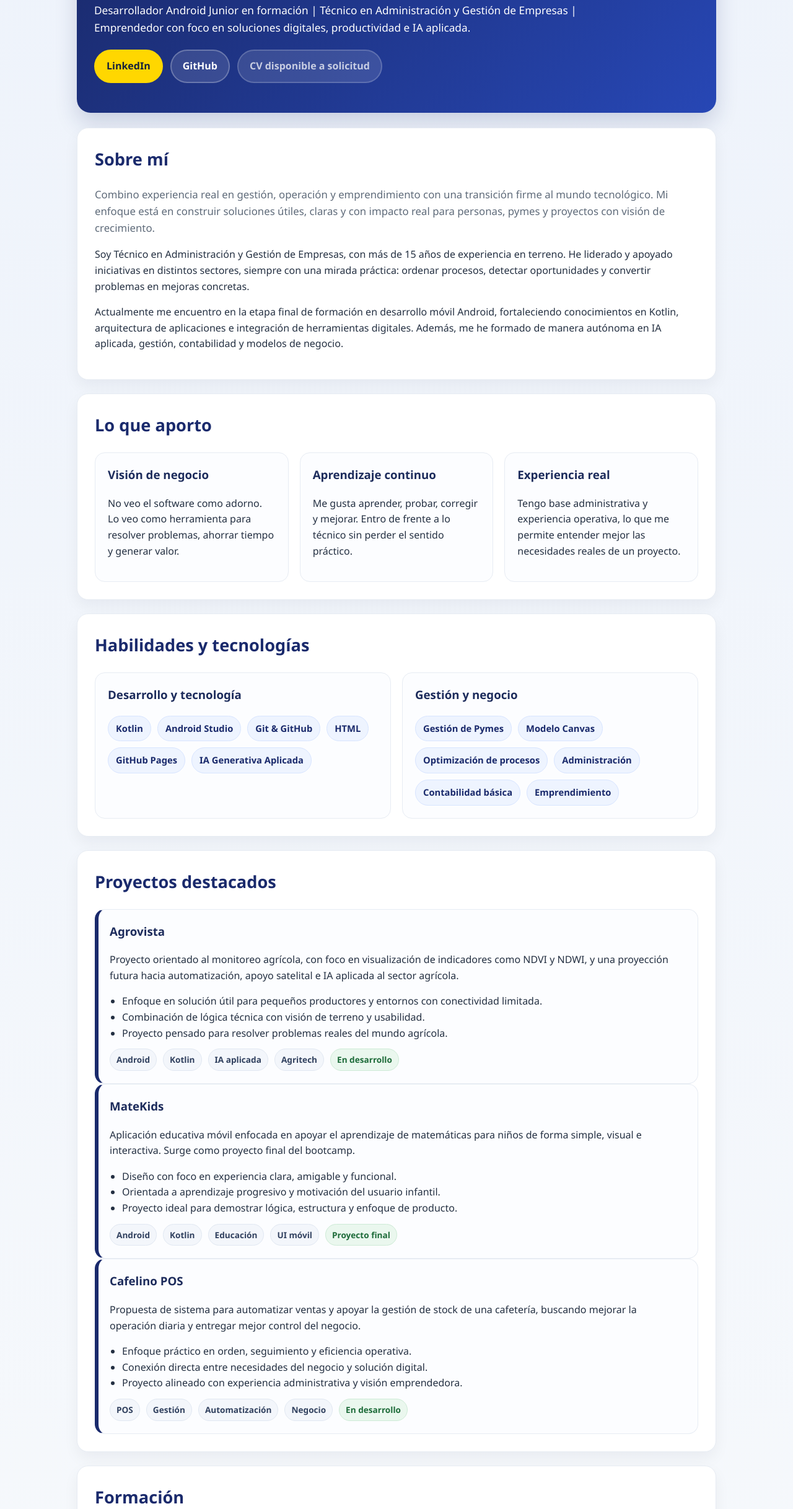
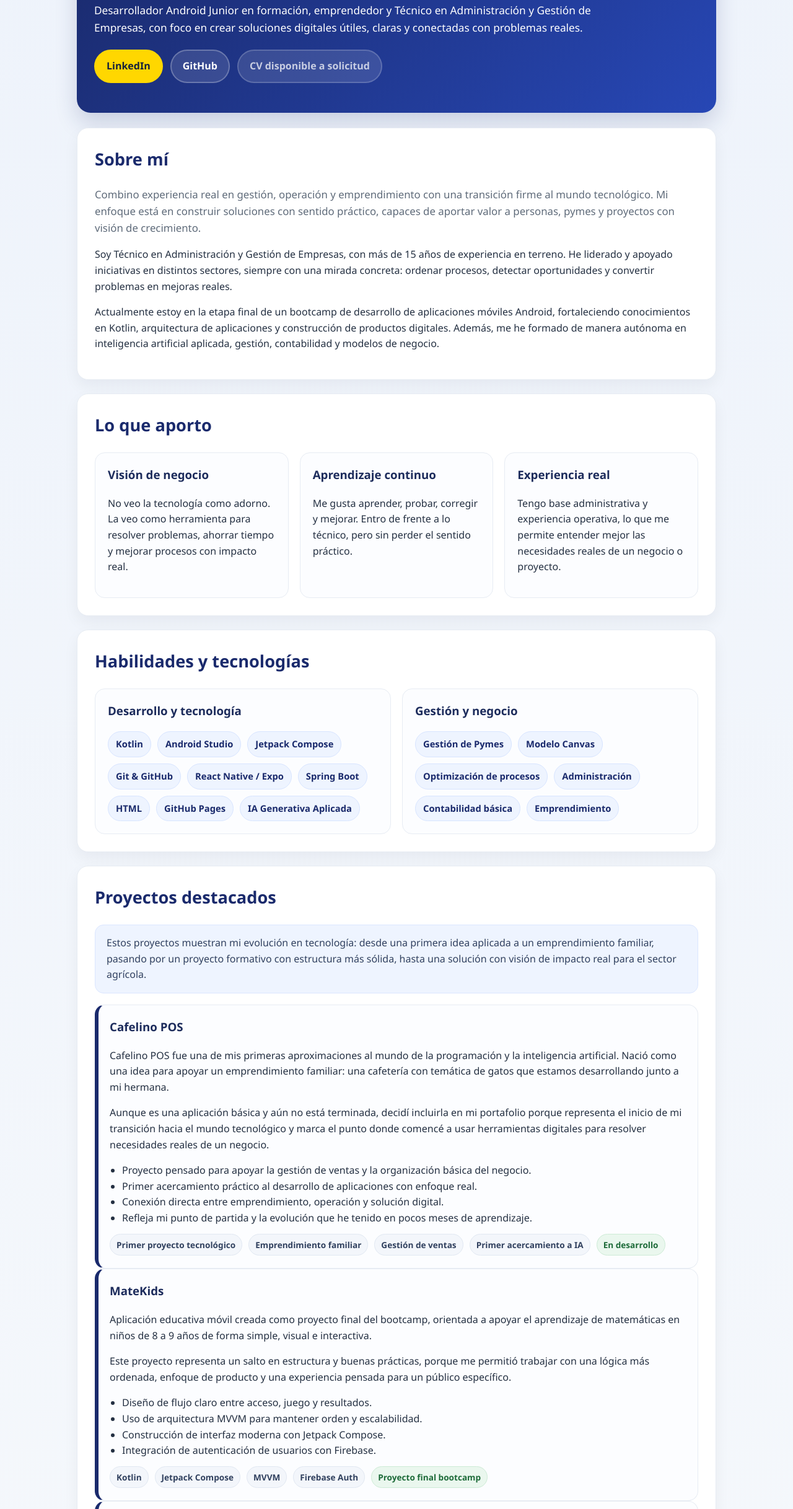
Before and after one commit to cristiantorr79-lab/portafolio-digital, a plain HTML site: page index.html in a window 1280 px wide. Shown: the part 185-2620 px from the top of the page at 62% size. Drawn offline with Linux system fonts and the light colour scheme.

Commit message:
Actualiza narrativa de proyectos del portafolio

```diff
--- a/index.html
+++ b/index.html
@@ -18,6 +18,8 @@
             --muted: #5f6b7a;
             --border: #e7ecf3;
             --success: #eaf7ee;
+            --info: #eef4ff;
+            --warning: #fff8dd;
         }
 
         * {
@@ -60,7 +62,7 @@
         .hero p {
             margin: 0;
             font-size: 1.08rem;
-            max-width: 820px;
+            max-width: 860px;
         }
 
         .hero-actions,
@@ -193,6 +195,15 @@
             font-weight: 700;
         }
 
+        .project-intro {
+            background: var(--info);
+            border: 1px solid #dbe6ff;
+            border-radius: 14px;
+            padding: 16px 18px;
+            margin-bottom: 18px;
+            color: #31415f;
+        }
+
         .project {
             border-left: 6px solid var(--primary);
             padding-left: 18px;
@@ -220,6 +231,14 @@
             background: var(--success);
             color: #1d6b39;
             border: 1px solid #cdebd6;
+        }
+
+        .journey {
+            background: var(--warning);
+            border: 1px dashed #e5c700;
+            border-radius: 14px;
+            padding: 16px 18px;
+            margin-top: 14px;
         }
 
         ul {
@@ -274,8 +293,8 @@
         <header class="hero">
             <h1>Cristian Torres Ojeda</h1>
             <p>
-                Desarrollador Android Junior en formación | Técnico en Administración y Gestión de Empresas |
-                Emprendedor con foco en soluciones digitales, productividad e IA aplicada.
+                Desarrollador Android Junior en formación, emprendedor y Técnico en Administración y Gestión de
+                Empresas, con foco en crear soluciones digitales útiles, claras y conectadas con problemas reales.
             </p>
 
             <div class="hero-actions">
@@ -291,22 +310,19 @@
             <h2>Sobre mí</h2>
             <p class="lead">
                 Combino experiencia real en gestión, operación y emprendimiento con una transición firme al mundo
-                tecnológico.
-                Mi enfoque está en construir soluciones útiles, claras y con impacto real para personas, pymes y
-                proyectos con visión de crecimiento.
+                tecnológico. Mi enfoque está en construir soluciones con sentido práctico, capaces de aportar valor a
+                personas, pymes y proyectos con visión de crecimiento.
             </p>
             <p>
                 Soy Técnico en Administración y Gestión de Empresas, con más de 15 años de experiencia en terreno.
-                He liderado y apoyado iniciativas en distintos sectores, siempre con una mirada práctica: ordenar
-                procesos,
-                detectar oportunidades y convertir problemas en mejoras concretas.
+                He liderado y apoyado iniciativas en distintos sectores, siempre con una mirada concreta: ordenar
+                procesos, detectar oportunidades y convertir problemas en mejoras reales.
             </p>
             <p>
-                Actualmente me encuentro en la etapa final de formación en desarrollo móvil Android, fortaleciendo
-                conocimientos en Kotlin,
-                arquitectura de aplicaciones e integración de herramientas digitales. Además, me he formado de manera
-                autónoma en IA aplicada,
-                gestión, contabilidad y modelos de negocio.
+                Actualmente estoy en la etapa final de un bootcamp de desarrollo de aplicaciones móviles Android,
+                fortaleciendo conocimientos en Kotlin, arquitectura de aplicaciones y construcción de productos
+                digitales. Además, me he formado de manera autónoma en inteligencia artificial aplicada, gestión,
+                contabilidad y modelos de negocio.
             </p>
         </section>
 
@@ -315,18 +331,18 @@
             <div class="grid grid-3">
                 <article class="card">
                     <h3>Visión de negocio</h3>
-                    <p>No veo el software como adorno. Lo veo como herramienta para resolver problemas, ahorrar tiempo y
-                        generar valor.</p>
+                    <p>No veo la tecnología como adorno. La veo como herramienta para resolver problemas, ahorrar tiempo
+                        y mejorar procesos con impacto real.</p>
                 </article>
                 <article class="card">
                     <h3>Aprendizaje continuo</h3>
-                    <p>Me gusta aprender, probar, corregir y mejorar. Entro de frente a lo técnico sin perder el sentido
-                        práctico.</p>
+                    <p>Me gusta aprender, probar, corregir y mejorar. Entro de frente a lo técnico, pero sin perder el
+                        sentido práctico.</p>
                 </article>
                 <article class="card">
                     <h3>Experiencia real</h3>
                     <p>Tengo base administrativa y experiencia operativa, lo que me permite entender mejor las
-                        necesidades reales de un proyecto.</p>
+                        necesidades reales de un negocio o proyecto.</p>
                 </article>
             </div>
         </section>
@@ -339,7 +355,10 @@
                     <div class="badge-wrap">
                         <span class="badge">Kotlin</span>
                         <span class="badge">Android Studio</span>
-                        <span class="badge">Git & GitHub</span>
+                        <span class="badge">Jetpack Compose</span>
+                        <span class="badge">Git &amp; GitHub</span>
+                        <span class="badge">React Native / Expo</span>
+                        <span class="badge">Spring Boot</span>
                         <span class="badge">HTML</span>
                         <span class="badge">GitHub Pages</span>
                         <span class="badge">IA Generativa Aplicada</span>
@@ -361,23 +380,35 @@
 
         <section id="proyectos">
             <h2>Proyectos destacados</h2>
+            <div class="project-intro">
+                Estos proyectos muestran mi evolución en tecnología: desde una primera idea aplicada a un
+                emprendimiento familiar, pasando por un proyecto formativo con estructura más sólida, hasta una
+                solución con visión de impacto real para el sector agrícola.
+            </div>
 
             <article class="project card">
-                <h3>Agrovista</h3>
+                <h3>Cafelino POS</h3>
                 <p>
-                    Proyecto orientado al monitoreo agrícola, con foco en visualización de indicadores como NDVI y NDWI,
-                    y una proyección futura hacia automatización, apoyo satelital e IA aplicada al sector agrícola.
+                    Cafelino POS fue una de mis primeras aproximaciones al mundo de la programación y la inteligencia
+                    artificial. Nació como una idea para apoyar un emprendimiento familiar: una cafetería con temática
+                    de gatos que estamos desarrollando junto a mi hermana.
+                </p>
+                <p>
+                    Aunque es una aplicación básica y aún no está terminada, decidí incluirla en mi portafolio porque
+                    representa el inicio de mi transición hacia el mundo tecnológico y marca el punto donde comencé a
+                    usar herramientas digitales para resolver necesidades reales de un negocio.
                 </p>
                 <ul>
-                    <li>Enfoque en solución útil para pequeños productores y entornos con conectividad limitada.</li>
-                    <li>Combinación de lógica técnica con visión de terreno y usabilidad.</li>
-                    <li>Proyecto pensado para resolver problemas reales del mundo agrícola.</li>
+                    <li>Proyecto pensado para apoyar la gestión de ventas y la organización básica del negocio.</li>
+                    <li>Primer acercamiento práctico al desarrollo de aplicaciones con enfoque real.</li>
+                    <li>Conexión directa entre emprendimiento, operación y solución digital.</li>
+                    <li>Refleja mi punto de partida y la evolución que he tenido en pocos meses de aprendizaje.</li>
                 </ul>
                 <div class="meta">
-                    <span class="tag">Android</span>
-                    <span class="tag">Kotlin</span>
-                    <span class="tag">IA aplicada</span>
-                    <span class="tag">Agritech</span>
+                    <span class="tag">Primer proyecto tecnológico</span>
+                    <span class="tag">Emprendimiento familiar</span>
+                    <span class="tag">Gestión de ventas</span>
+                    <span class="tag">Primer acercamiento a IA</span>
                     <span class="tag status">En desarrollo</span>
                 </div>
             </article>
@@ -385,43 +416,60 @@
             <article class="project card">
                 <h3>MateKids</h3>
                 <p>
-                    Aplicación educativa móvil enfocada en apoyar el aprendizaje de matemáticas para niños de forma
-                    simple,
-                    visual e interactiva. Surge como proyecto final del bootcamp.
+                    Aplicación educativa móvil creada como proyecto final del bootcamp, orientada a apoyar el
+                    aprendizaje de matemáticas en niños de 8 a 9 años de forma simple, visual e interactiva.
+                </p>
+                <p>
+                    Este proyecto representa un salto en estructura y buenas prácticas, porque me permitió trabajar con
+                    una lógica más ordenada, enfoque de producto y una experiencia pensada para un público específico.
                 </p>
                 <ul>
-                    <li>Diseño con foco en experiencia clara, amigable y funcional.</li>
-                    <li>Orientada a aprendizaje progresivo y motivación del usuario infantil.</li>
-                    <li>Proyecto ideal para demostrar lógica, estructura y enfoque de producto.</li>
+                    <li>Diseño de flujo claro entre acceso, juego y resultados.</li>
+                    <li>Uso de arquitectura MVVM para mantener orden y escalabilidad.</li>
+                    <li>Construcción de interfaz moderna con Jetpack Compose.</li>
+                    <li>Integración de autenticación de usuarios con Firebase.</li>
                 </ul>
                 <div class="meta">
-                    <span class="tag">Android</span>
                     <span class="tag">Kotlin</span>
-                    <span class="tag">Educación</span>
-                    <span class="tag">UI móvil</span>
-                    <span class="tag status">Proyecto final</span>
+                    <span class="tag">Jetpack Compose</span>
+                    <span class="tag">MVVM</span>
+                    <span class="tag">Firebase Auth</span>
+                    <span class="tag status">Proyecto final bootcamp</span>
                 </div>
             </article>
 
             <article class="project card">
-                <h3>Cafelino POS</h3>
+                <h3>Agrovista</h3>
                 <p>
-                    Propuesta de sistema para automatizar ventas y apoyar la gestión de stock de una cafetería,
-                    buscando mejorar la operación diaria y entregar mejor control del negocio.
+                    Plataforma orientada al apoyo del sector agrícola, enfocada en el monitoreo de predios y la
+                    generación de reportes técnicos para facilitar la toma de decisiones en terreno.
+                </p>
+                <p>
+                    Es uno de mis proyectos con mayor proyección, porque combina visión de negocio, desarrollo móvil,
+                    backend, reportes y una mirada futura hacia análisis satelital e inteligencia artificial aplicada al
+                    agro, con foco en pequeños productores y contextos de baja conectividad.
                 </p>
                 <ul>
-                    <li>Enfoque práctico en orden, seguimiento y eficiencia operativa.</li>
-                    <li>Conexión directa entre necesidades del negocio y solución digital.</li>
-                    <li>Proyecto alineado con experiencia administrativa y visión emprendedora.</li>
+                    <li>Trabajo con lógica funcional, estructura de datos, formularios y flujo de evaluaciones.</li>
+                    <li>Generación de reportes y enfoque en usabilidad para necesidades reales del campo.</li>
+                    <li>Integración entre experiencia técnica y comprensión del problema en terreno.</li>
+                    <li>Proyección de automatización, análisis NDVI/NDWI e IA aplicada al sector agrícola.</li>
                 </ul>
                 <div class="meta">
-                    <span class="tag">POS</span>
-                    <span class="tag">Gestión</span>
-                    <span class="tag">Automatización</span>
-                    <span class="tag">Negocio</span>
-                    <span class="tag status">En desarrollo</span>
+                    <span class="tag">React Native / Expo</span>
+                    <span class="tag">TypeScript</span>
+                    <span class="tag">Spring Boot</span>
+                    <span class="tag">MySQL</span>
+                    <span class="tag">Agritech</span>
+                    <span class="tag status">Proyecto en desarrollo</span>
                 </div>
             </article>
+
+            <div class="journey">
+                <strong>En conjunto, estos tres proyectos cuentan una historia clara:</strong> empecé aplicando
+                tecnología a un negocio cercano, luego avancé hacia un producto móvil más estructurado, y hoy trabajo
+                en una solución con mayor complejidad técnica y visión de impacto sectorial.
+            </div>
         </section>
 
         <section id="formacion">
@@ -442,7 +490,7 @@
                         <li>IA aplicada mediante formación autónoma en plataformas como Google, Alura y Learning Heroes.
                         </li>
                         <li>Cursos SENCE en gestión, contabilidad y modelos de negocio.</li>
-                        <li>Base sólida en administración y operación de emprendimientos.</li>
+                        <li>Base sólida en administración, operación y desarrollo de emprendimientos.</li>
                     </ul>
                 </article>
             </div>
@@ -451,11 +499,10 @@
         <section id="objetivo" class="highlight">
             <h2>Objetivo profesional</h2>
             <p>
-                Mi meta es crecer como profesional en tecnología, integrando desarrollo Android, inteligencia artificial
-                y gestión estratégica
-                para crear soluciones digitales con sentido práctico. Me interesa participar en proyectos donde pueda
-                aportar visión de negocio,
-                compromiso con el aprendizaje y capacidad para construir herramientas que realmente sirvan.
+                Mi meta es crecer como profesional en tecnología, integrando desarrollo Android, inteligencia
+                artificial y gestión estratégica para crear soluciones digitales con sentido práctico. Me interesa
+                participar en proyectos donde pueda aportar visión de negocio, compromiso con el aprendizaje y
+                capacidad para construir herramientas que realmente sirvan.
             </p>
         </section>
 
```
